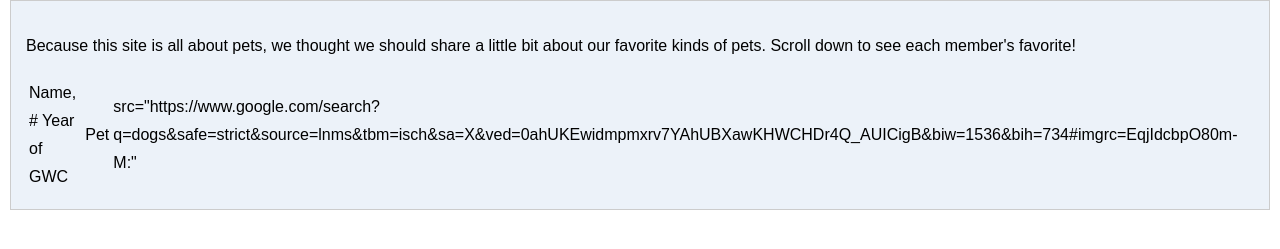
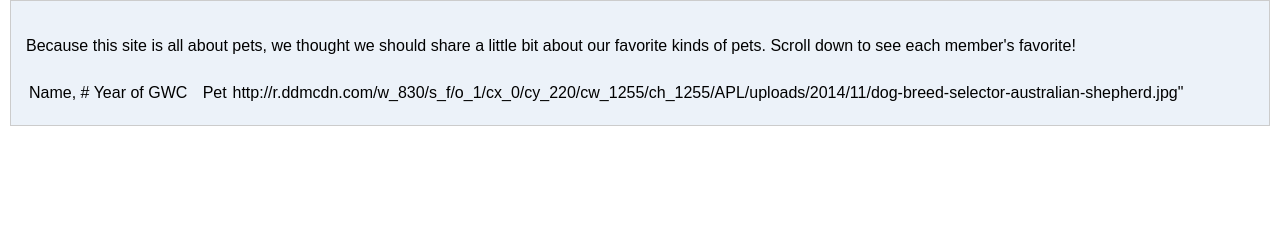
Before and after one commit to girlswhocodehortonville/gwc2018, a plain HTML site: page about.html in a window 1280 px wide. Shown: the part 161-410 px from the top of the page. Drawn offline with Linux system fonts and the light colour scheme.

Commit message:
Update about.html

```diff
--- a/about.html
+++ b/about.html
@@ -31,7 +31,7 @@
   				<tr>
     					<td>Name, # Year of GWC</td>
     					<td>Pet</td>
-   				 	<td>src="https://www.google.com/search?q=dogs&safe=strict&source=lnms&tbm=isch&sa=X&ved=0ahUKEwidmpmxrv7YAhUBXawKHWCHDr4Q_AUICigB&biw=1536&bih=734#imgrc=EqjIdcbpO80m-M:"</td>
+   				 	<td>http://r.ddmcdn.com/w_830/s_f/o_1/cx_0/cy_220/cw_1255/ch_1255/APL/uploads/2014/11/dog-breed-selector-australian-shepherd.jpg"</td>
   				</tr>
 		</div>
 	</div>
```
